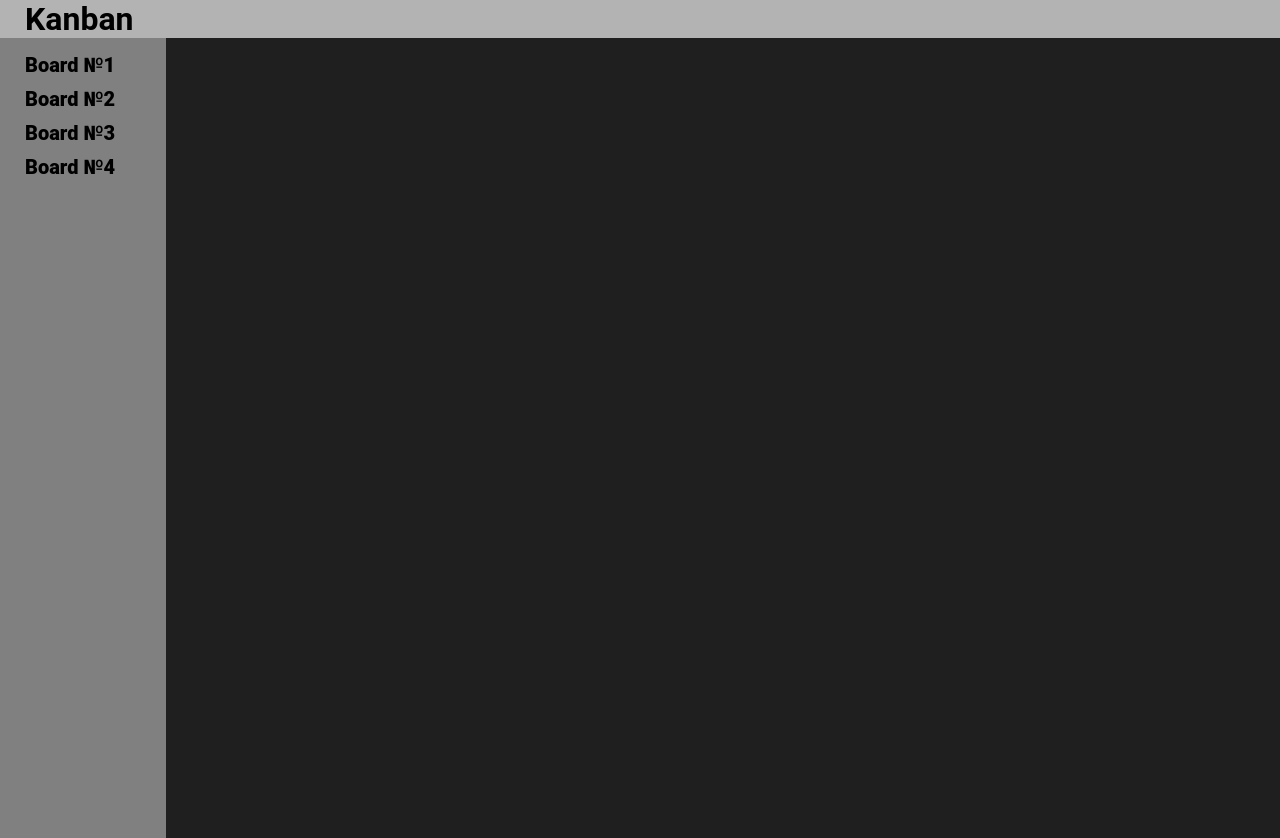
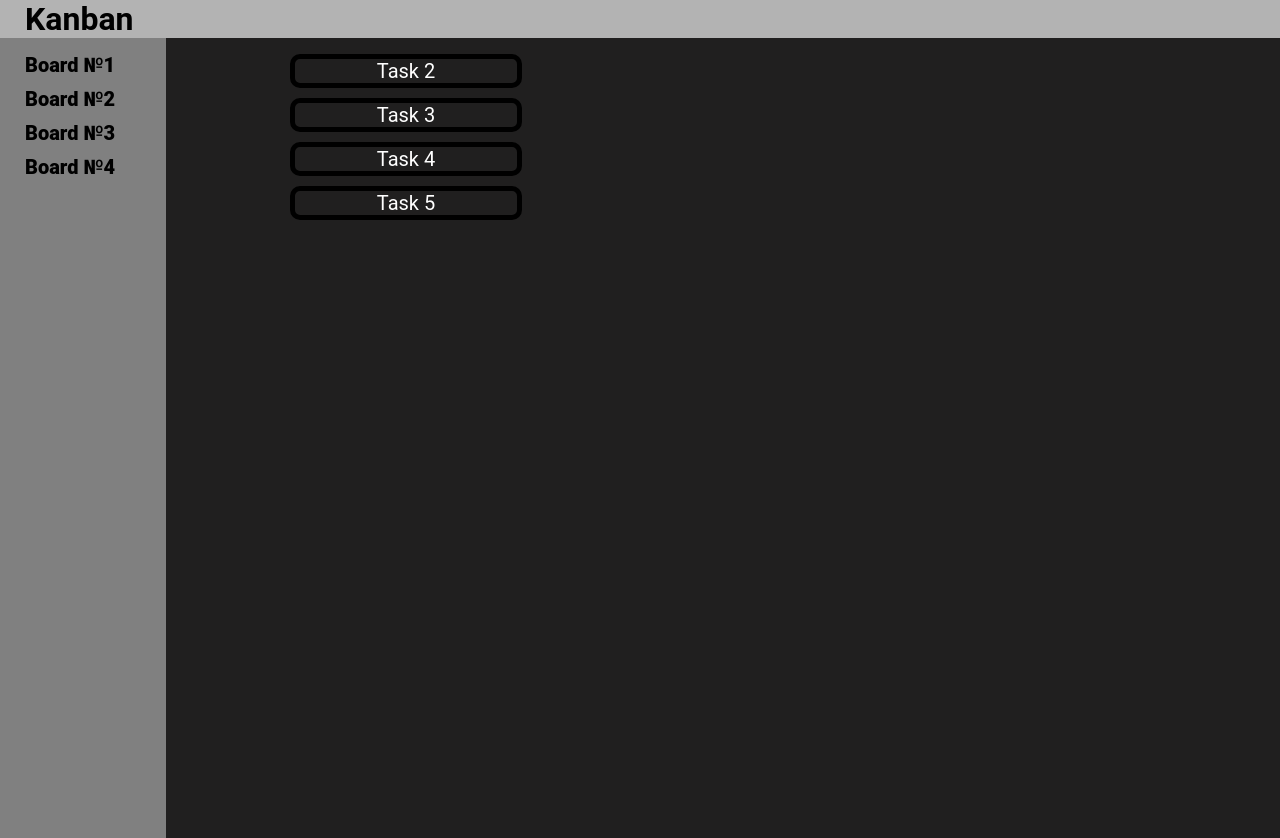
Before and after one commit to vpast/kanban_client, a React (Create React App) app: page /board in a window 1280 px wide. Built offline with nearby package versions, Linux system fonts and the light colour scheme.

Commit message:
react dnd first step setup (have error's)

```diff
--- a/public/index.html
+++ b/public/index.html
@@ -10,34 +10,10 @@
       content="Web site created using create-react-app"
     />
     <link rel="apple-touch-icon" href="%PUBLIC_URL%/logo192.png" />
-    <!--
-      manifest.json provides metadata used when your web app is installed on a
-      user's mobile device or desktop. See https://developers.google.com/web/fundamentals/web-app-manifest/
-    -->
     <link rel="manifest" href="%PUBLIC_URL%/manifest.json" />
-    <!--
-      Notice the use of %PUBLIC_URL% in the tags above.
-      It will be replaced with the URL of the `public` folder during the build.
-      Only files inside the `public` folder can be referenced from the HTML.
-
-      Unlike "/favicon.ico" or "favicon.ico", "%PUBLIC_URL%/favicon.ico" will
-      work correctly both with client-side routing and a non-root public URL.
-      Learn how to configure a non-root public URL by running `npm run build`.
-    -->
     <title>Kanban</title>
   </head>
   <body>
-    <noscript>You need to enable JavaScript to run this app.</noscript>
     <div id="root"></div>
-    <!--
-      This HTML file is a template.
-      If you open it directly in the browser, you will see an empty page.
-
-      You can add webfonts, meta tags, or analytics to this file.
-      The build step will place the bundled scripts into the <body> tag.
-
-      To begin the development, run `npm start` or `yarn start`.
-      To create a production bundle, use `npm run build` or `yarn build`.
-    -->
   </body>
 </html>
--- /dev/null
+++ b/src/components/BoardWorkSpace.js
@@ -0,0 +1,42 @@
+import { Draggable, Droppable } from 'react-beautiful-dnd';
+
+const BoardWorkSpace = () => {
+  let getId = (event, id) => {
+    event.preventDefault();
+    id = event.target.id;
+    return id;
+  };
+
+  return (
+    <>
+      <div className='workSpacePadding'>
+        <div className='workSpaceCard'>
+          <Droppable droppableId={getId}>
+            {(provided) => (
+              <ul innerRef={provided.innerRef} {...provided.droppableProps}>
+                <Draggable draggableId={getId}>
+                  {(provided) => {
+                    <div
+                      {...provided.draggableProps}
+                      {...provided.dragHandleProps}
+                      innerRef={provided.innerRef}
+                    >
+                      <li id='1'>Task 1</li>
+                    </div>;
+                  }}
+                </Draggable>
+                <li id='2'>Task 2</li>
+                <li id='3'>Task 3</li>
+                <li id='4'>Task 4</li>
+                <li id='5'>Task 5</li>
+                {provided.placeholder}
+              </ul>
+            )}
+          </Droppable>
+        </div>
+      </div>
+    </>
+  );
+};
+
+export default BoardWorkSpace;
--- a/src/css/App.css
+++ b/src/css/App.css
@@ -59,3 +59,22 @@ p {
   margin: 0;
   padding-left: 25px;
 }
+
+.workSpacePadding {
+  padding-left: 250px;
+}
+
+.workSpacePadding li {
+  list-style: none;
+  margin-top: 10px;
+  margin-bottom: 10px;
+  font-size: 20px;
+  text-align: center;
+  color: white;
+  border: 5px black solid;
+  border-radius: 10px;
+}
+
+.workSpaceCard {
+  width: 272px;
+}
--- a/src/pages/board.js
+++ b/src/pages/board.js
@@ -1,13 +1,18 @@
-import BoardHeader from "../components/BoardHeader"
-import BoardList from "../components/BoardList"
+import BoardHeader from '../components/BoardHeader';
+import BoardList from '../components/BoardList';
+import BoardWorkSpace from '../components/BoardWorkSpace';
+import { DragDropContext } from 'react-beautiful-dnd';
 
 const Board = () => {
-  return(
+  return (
     <>
       <BoardHeader />
       <BoardList />
+      <DragDropContext>
+        <BoardWorkSpace />
+      </DragDropContext>
     </>
-  )
-}
+  );
+};
 
-export default Board
+export default Board;
```
